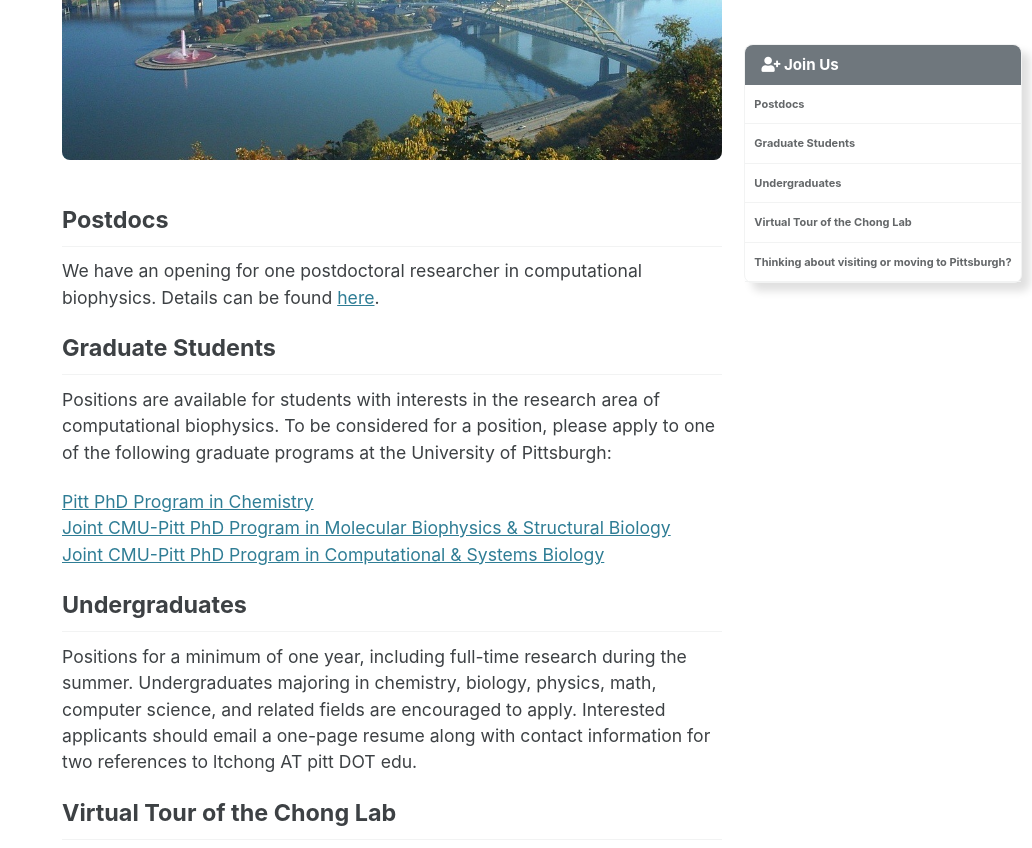
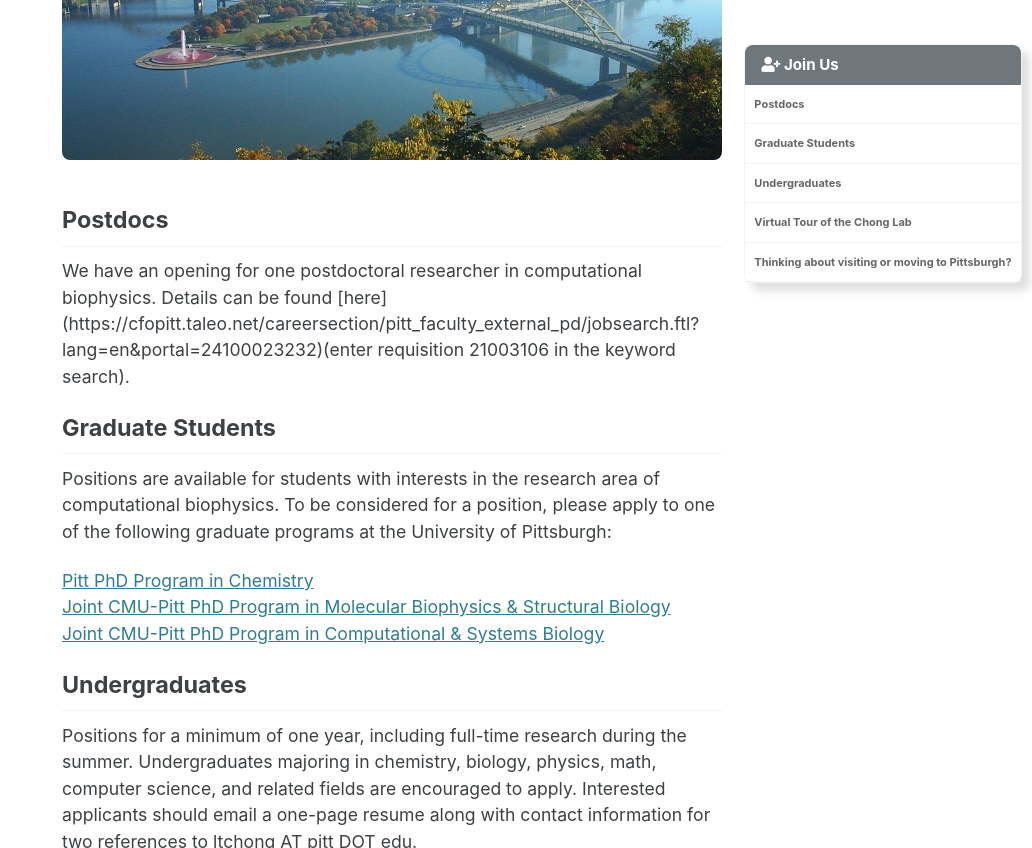
Before and after one commit to darianyang/mm-github-pages-test, a Jekyll site: the page built from _pages/join_us.md, in a window 1280 px wide and 900 px high, scrolled down 409 px, cut to the strip 0-848 px from the top of the window. Shown: the whole strip, without its empty margins (248-1280 px from the left). Built offline with Jekyll 4.4.1, drawn with Linux system fonts in a browser that asks for light colours; cached includes are drawn as plain includes.

Commit message:
Update join_us.md

```diff
--- a/_pages/join_us.md
+++ b/_pages/join_us.md
@@ -12,7 +12,7 @@
 {% include figure image_path="/assets/images/pittsburgh.jpg" alt="Pittsburgh Panorama" %}
 
 ## Postdocs
-We have an opening for one postdoctoral researcher in computational biophysics. Details can be found [here](https://cfopitt.taleo.net/careersection/pitt_faculty_external_pd/jobsearch.ftl?lang=en&portal=24100023232).
+We have an opening for one postdoctoral researcher in computational biophysics. Details can be found [here] (https://cfopitt.taleo.net/careersection/pitt_faculty_external_pd/jobsearch.ftl?lang=en&portal=24100023232)(enter requisition 21003106 in the keyword search).
 
 ## Graduate Students
 Positions are available for students with interests in the research area of computational biophysics. To be considered for a position, please apply to one of the following graduate programs at the University of Pittsburgh:
```
